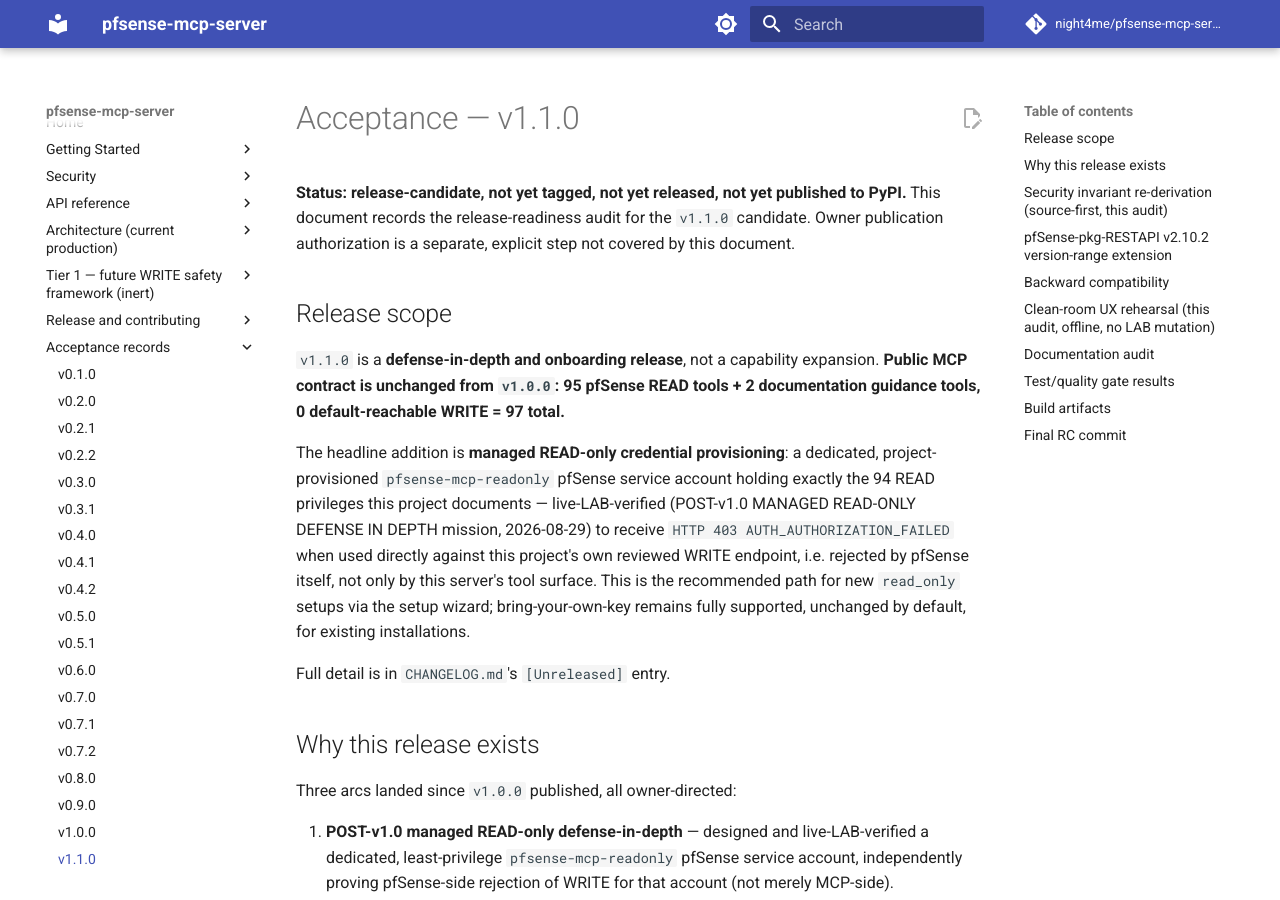
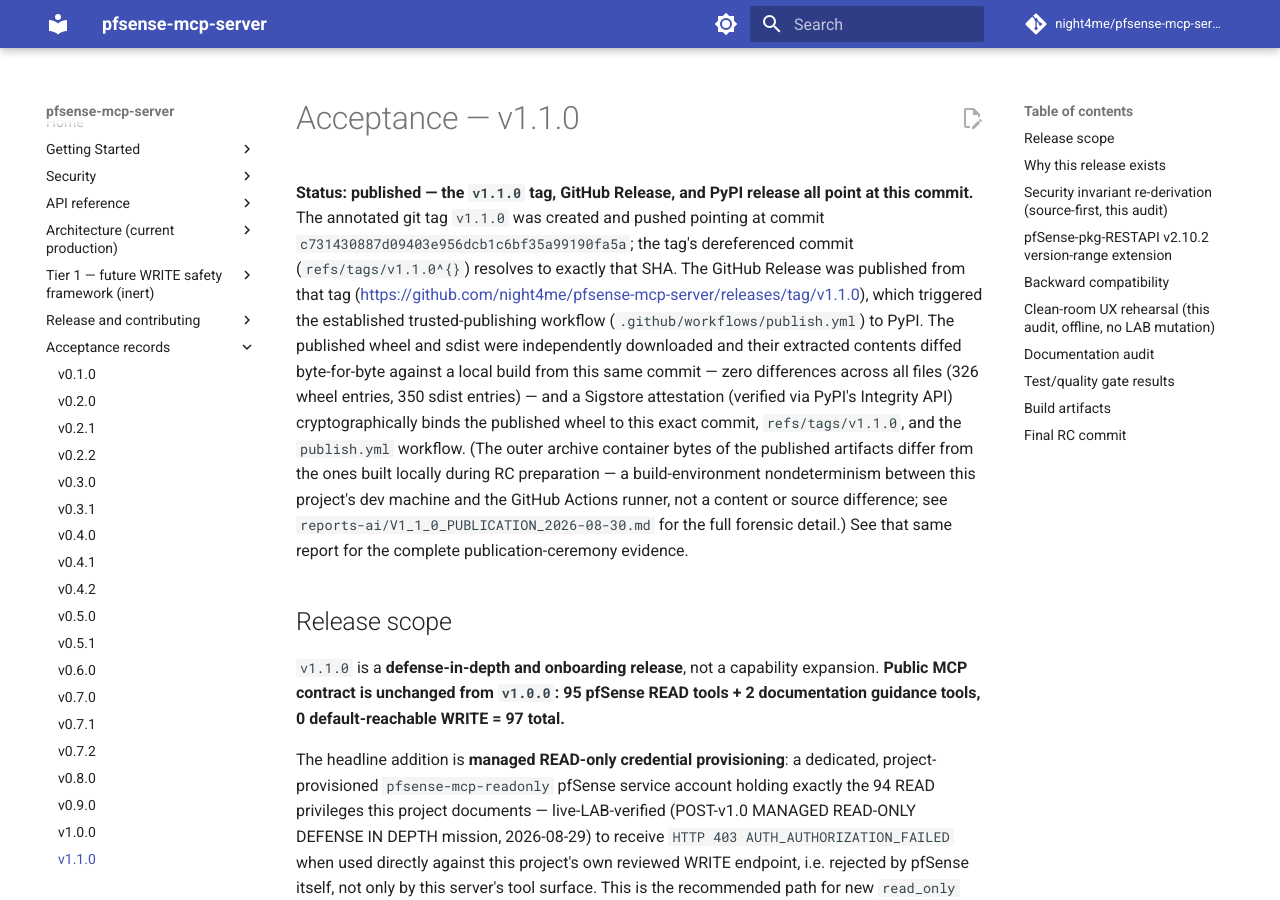
Before and after one commit to night4me/pfsense-mcp-server, an MkDocs documentation site: the page built from docs/ACCEPTANCE_v1.1.0.md, in a window 1280 px wide and 900 px high. Built offline with MkDocs 1.6.1 and Material for MkDocs 9.7.7, drawn with Linux system fonts in a browser that asks for light colours; comment, search, counter and statistics services are not loaded.

Commit message:
docs: post-publish sync for v1.1.0 (published)
v1.1.0 was tagged (c731430887d09403e956dcb1c6bf35a99190fa5a), released
on GitHub, and published to PyPI via trusted publishing -- all
independently verified (tag target, GitHub Release status, PyPI JSON
API, member-by-member wheel/sdist content parity against the audited
local build, Sigstore provenance certificate SAN/OIDC fields, and a
fresh install from real public PyPI reporting version 1.1.0 with the
correct 97-tool MCP contract). This commit performs only the
post-publish documentation/status synchronization:

- docs/ACCEPTANCE_v1.1.0.md: release-candidate -> published, with the
  complete verification evidence.
- CHANGELOG.md: dated "## [1.1.0] - 2026-08-30" heading (restoring an
  empty [Unreleased] section above it).
- README.md: v1.0.0 -> v1.1.0 as the immutable production baseline.

Note: the published PyPI wheel/sdist outer-archive SHA-256 hashes
differ from the RC hashes named in the owner's publication
authorization, even though their extracted contents are verified
byte-identical and a Sigstore attestation confirms the published wheel
was built by trusted CI from the exact authorized commit -- diagnosed
as build-environment nondeterminism, not a source change. See
reports-ai/V1_1_0_PUBLICATION_2026-08-30.md for the complete
publication evidence and this finding's full detail.

Co-Authored-By: Claude Sonnet 5 <noreply@anthropic.com>
Claude-Session: https://claude.ai/code/session_01FctdZTKqbZoKYt8YY5TmzW

```diff
--- a/docs/ACCEPTANCE_v1.1.0.md
+++ b/docs/ACCEPTANCE_v1.1.0.md
@@ -1,9 +1,27 @@
 # Acceptance — v1.1.0
 
-**Status: release-candidate, not yet tagged, not yet released, not yet
-published to PyPI.** This document records the release-readiness audit
-for the `v1.1.0` candidate. Owner publication authorization is a
-separate, explicit step not covered by this document.
+**Status: published — the `v1.1.0` tag, GitHub Release, and PyPI
+release all point at this commit.** The annotated git tag `v1.1.0` was
+created and pushed pointing at commit
+`c731430887d09403e956dcb1c6bf35a99190fa5a`; the tag's dereferenced
+commit (`refs/tags/v1.1.0^{}`) resolves to exactly that SHA. The
+GitHub Release was published from that tag
+(<https://github.com/night4me/pfsense-mcp-server/releases/tag/v1.1.0>),
+which triggered the established trusted-publishing workflow
+(`.github/workflows/publish.yml`) to PyPI. The published wheel and
+sdist were independently downloaded and their extracted contents
+diffed byte-for-byte against a local build from this same commit —
+zero differences across all files (326 wheel entries, 350 sdist
+entries) — and a Sigstore attestation (verified via PyPI's Integrity
+API) cryptographically binds the published wheel to this exact commit,
+`refs/tags/v1.1.0`, and the `publish.yml` workflow. (The outer archive
+container bytes of the published artifacts differ from the ones built
+locally during RC preparation — a build-environment nondeterminism
+between this project's dev machine and the GitHub Actions runner, not
+a content or source difference; see
+`reports-ai/V1_1_0_PUBLICATION_2026-08-30.md` for the full forensic
+detail.) See that same report for the complete publication-ceremony
+evidence.
 
 ## Release scope
 
```
Also changed, not shown: CHANGELOG.md (+2 -0 lines), README.md (+13 -7 lines).
